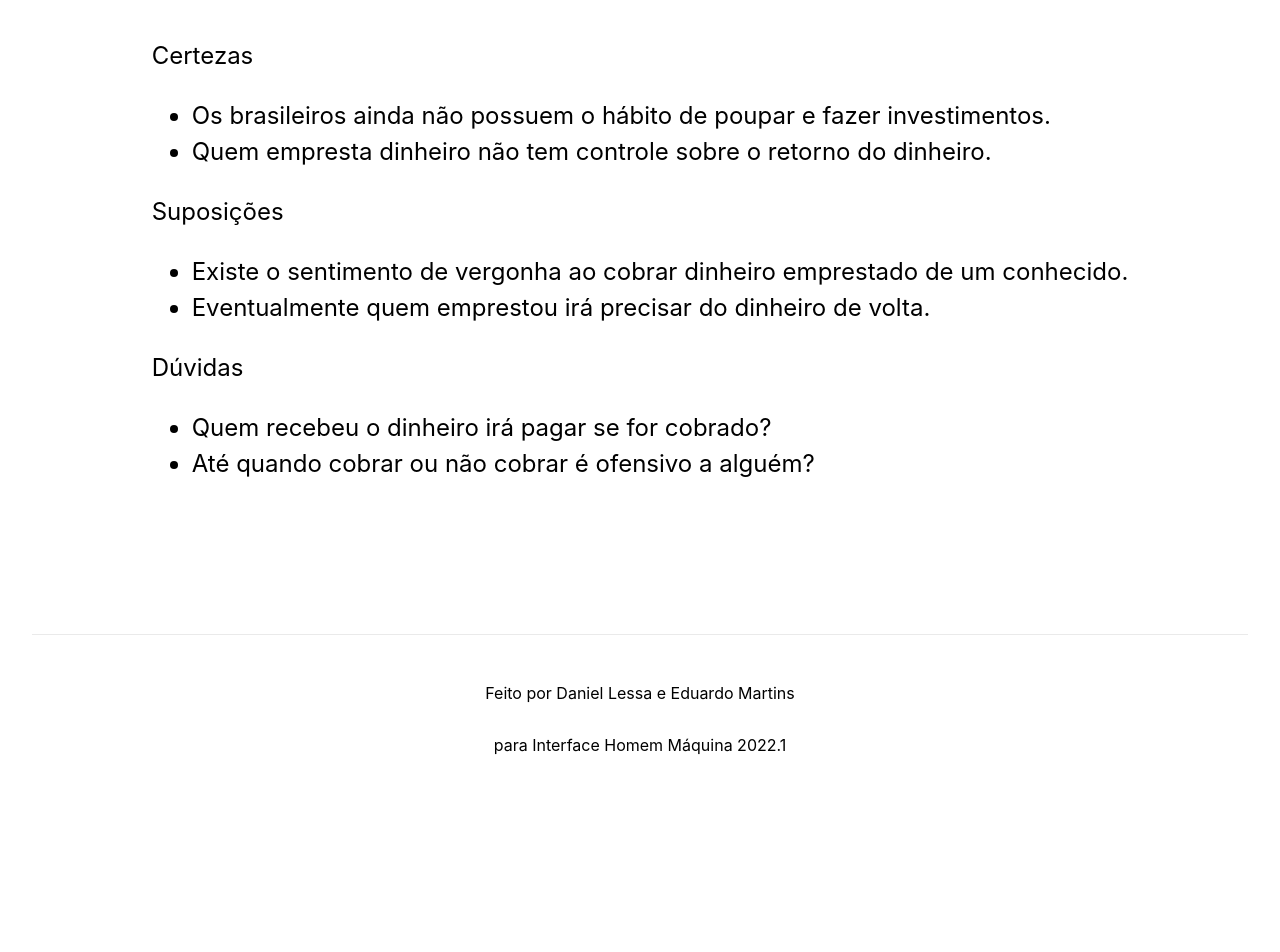
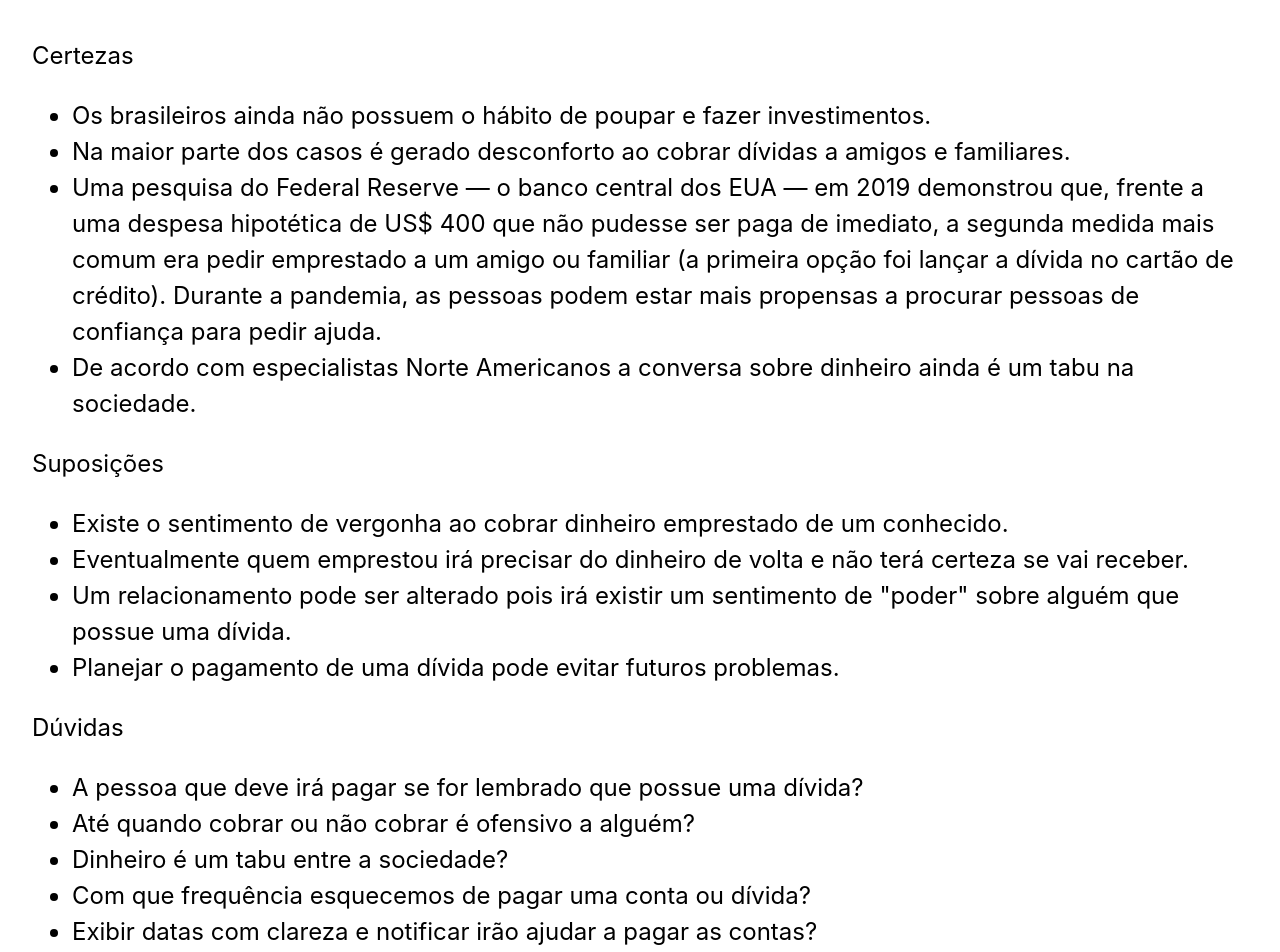
Before and after one commit to dannop/20221_IHM_TRAB, a Next.js app: page /desk-research in a window 1280 px wide. Shown: the part 440-1392 px from the top of the page. Before the commit the page ends 1243 px from the top, so only its background shows below. Built offline with nearby package versions, Linux system fonts and the light colour scheme.

Commit message:
Atualizando o Desk Research

```diff
--- a/pages/desk-research/index.jsx
+++ b/pages/desk-research/index.jsx
@@ -8,7 +8,7 @@ export default function DeskResearch() {
   return (
     <div className={styles.container}>
       <Head>
-        <title>Pay.me</title>
+        <title>Pay.me | Desk Research</title>
         <meta name="description" content="Trabalho de IHM" />
         <link rel="icon" href="/favicon.ico" />
       </Head>
@@ -22,7 +22,7 @@ export default function DeskResearch() {
 
         <p className={styles.description}>
           <code className={styles.code}>
-            Como podemos ajudar as pessoas a controlarem e planejarem melhor seus gastos, além de gerenciar empréstimos de dinheiro a conhecidos?
+            Como podemos ajudar as pessoas a controlarem suas dívidas e planejarem melhor seus gastos, além de lembrar contas futuras e recebimentos pendetes?
           </code>
         </p>
 
@@ -30,19 +30,29 @@ export default function DeskResearch() {
           <p>Certezas</p>
           <ul>
             <li>Os brasileiros ainda não possuem o hábito de poupar e fazer investimentos.</li>
-            <li>Quem empresta dinheiro não tem controle sobre o retorno do dinheiro.</li>
+            <li>Na maior parte dos casos é gerado desconforto ao cobrar dívidas a amigos e familiares.</li>
+            <li>Uma pesquisa do Federal Reserve — o banco central dos EUA — em 2019 demonstrou que, frente a uma
+              despesa hipotética de US$ 400 que não pudesse ser paga de imediato, a segunda medida mais comum era pedir
+              emprestado a um amigo ou familiar (a primeira opção foi lançar a dívida no cartão de crédito). Durante a pandemia,
+              as pessoas podem estar mais propensas a procurar pessoas de confiança para pedir ajuda.</li>
+            <li>De acordo com especialistas Norte Americanos a conversa sobre dinheiro ainda é um tabu na sociedade.</li>
           </ul>
 
           <p>Suposições</p>
           <ul>
             <li>Existe o sentimento de vergonha ao cobrar dinheiro emprestado de um conhecido.</li>
-            <li>Eventualmente quem emprestou irá precisar do dinheiro de volta.</li>
+            <li>Eventualmente quem emprestou irá precisar do dinheiro de volta e não terá certeza se vai receber.</li>
+            <li>Um relacionamento pode ser alterado pois irá existir um sentimento de "poder" sobre alguém que possue uma dívida.</li>
+            <li>Planejar o pagamento de uma dívida pode evitar futuros problemas.</li>
           </ul>
 
           <p>Dúvidas</p>
           <ul>
-            <li>Quem recebeu o dinheiro irá pagar se for cobrado?</li>
+            <li>A pessoa que deve irá pagar se for lembrado que possue uma dívida?</li>
             <li>Até quando cobrar ou não cobrar é ofensivo a alguém?</li>
+            <li>Dinheiro é um tabu entre a sociedade?</li>
+            <li>Com que frequência esquecemos de pagar uma conta ou dívida?</li>
+            <li>Exibir datas com clareza e notificar irão ajudar a pagar as contas?</li>
           </ul>
         </div>
       </main>
```
